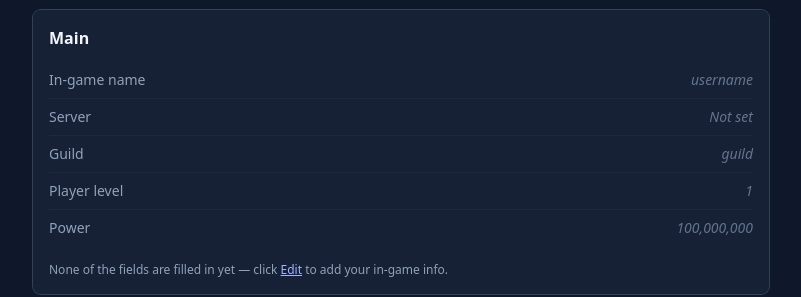
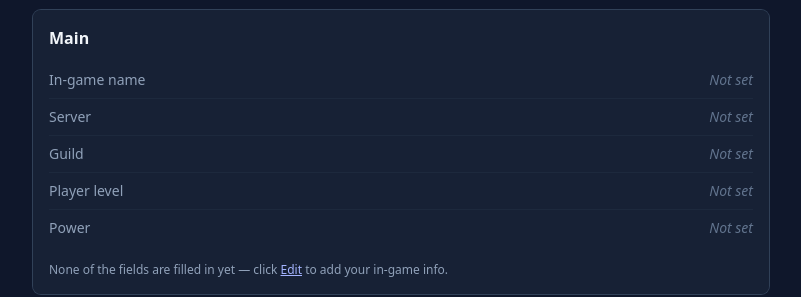
Before and after one commit to aeiti/palmon-tools, a React (Vite) app: page /profile in a window 1280 px wide. Shown: the part 151-448 px from the top of the page, without its empty margins (239-1040 px from the left). Built offline with nearby package versions, Linux system fonts and the light colour scheme.

Commit message:
Use "Not set" for every empty profile field
Drop the per-field placeholder defaults — all empty rows now read
"Not set" for visual consistency. Dialog input placeholders are
unchanged.

Co-Authored-By: Claude Opus 4.7 <noreply@anthropic.com>

```diff
--- a/src/pages/Profile.jsx
+++ b/src/pages/Profile.jsx
@@ -10,19 +10,14 @@ import {
 } from '../lib/profile.js';
 
 const FIELDS = [
-  {
-    key: 'ign',
-    label: 'In-game name',
-    format: formatProfileValue,
-    emptyText: 'username',
-  },
-  { key: 'server', label: 'Server', format: formatServer, emptyText: 'Not set' },
-  { key: 'guild', label: 'Guild', format: formatProfileValue, emptyText: 'guild' },
-  { key: 'level', label: 'Player level', format: formatProfileValue, emptyText: '1' },
-  { key: 'power', label: 'Power', format: formatProfileValue, emptyText: '100,000,000' },
+  { key: 'ign', label: 'In-game name', format: formatProfileValue },
+  { key: 'server', label: 'Server', format: formatServer },
+  { key: 'guild', label: 'Guild', format: formatProfileValue },
+  { key: 'level', label: 'Player level', format: formatProfileValue },
+  { key: 'power', label: 'Power', format: formatProfileValue },
 ];
 
-function Row({ label, display, emptyText }) {
+function Row({ label, display }) {
   const empty = display === '';
   return (
     <div className="flex items-baseline justify-between gap-3 border-b border-slate-800 py-2 last:border-b-0">
@@ -34,7 +29,7 @@ function Row({ label, display, emptyText }) {
             : 'text-sm font-medium text-slate-100'
         }
       >
-        {empty ? emptyText : display}
+        {empty ? 'Not set' : display}
       </dd>
     </div>
   );
@@ -93,12 +88,11 @@ export default function Profile() {
           {profileLabel(activeProfile)}
         </h2>
         <dl className="mt-3">
-          {FIELDS.map(({ key, label, format, emptyText }) => (
+          {FIELDS.map(({ key, label, format }) => (
             <Row
               key={key}
               label={label}
               display={format(activeProfile[key])}
-              emptyText={emptyText}
             />
           ))}
         </dl>
```
